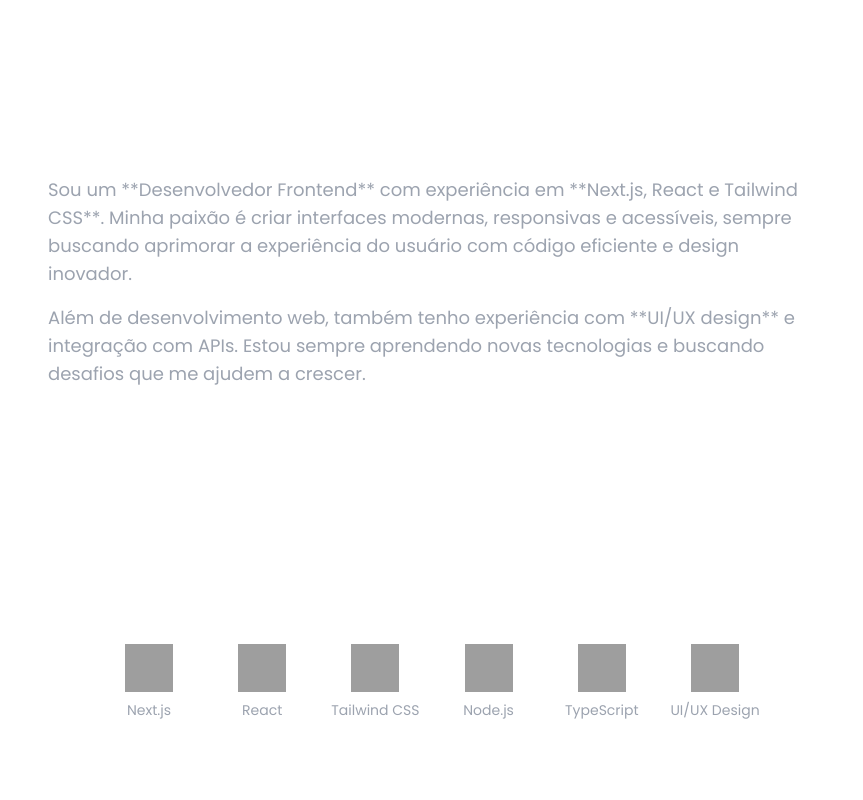
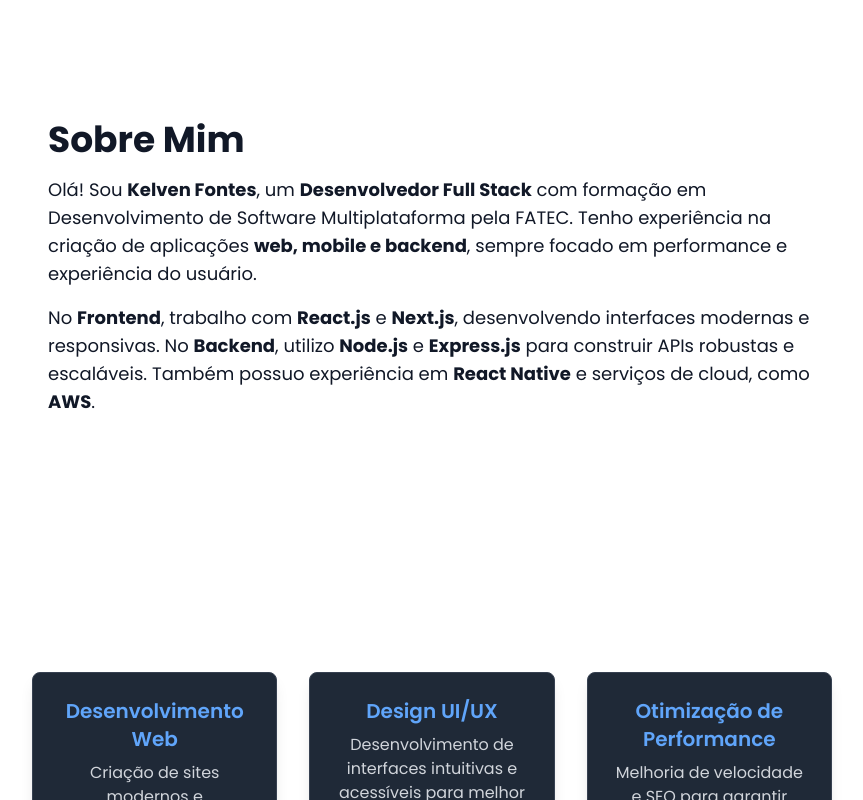
Before and after one commit to KelvenFontes/my-portfolio, a Next.js app: page / in a window 1280 px wide. Shown: the part 560-1360 px from the top of the page, without its empty margins (208-1071 px from the left). Built offline with nearby package versions, Linux system fonts and the light colour scheme; grey boxes are pictures that could not be loaded.

Commit message:
feat: update "About Me" section and remove "Skills" component

```diff
--- a/src/app/page.tsx
+++ b/src/app/page.tsx
@@ -3,7 +3,6 @@
 import { motion } from "framer-motion";
 import Navbar from "../components/Navbar";
 import About from "../components/About";
-import Skills from "../components/Skills";
 import Services from "../components/Services";
 import Projects from "../components/Projects";
 import Testimonials from "../components/Testimonials";
@@ -27,10 +26,6 @@ export default function Home() {
 
       <motion.section id="about" className="w-full max-w-4xl px-6 md:px-12 py-16 mx-auto text-center flex flex-col items-center justify-center" initial={{ opacity: 0 }} whileInView={{ opacity: 1 }} transition={{ duration: 0.8 }}>
         <About />
-      </motion.section>
-
-      <motion.section id="skills" className="w-full max-w-4xl px-6 md:px-12 py-16 mx-auto text-center flex flex-col items-center justify-center" initial={{ opacity: 0, y: 30 }} whileInView={{ opacity: 1, y: 0 }} transition={{ duration: 0.8 }}>
-        <Skills />
       </motion.section>
 
       <motion.section id="services" className="w-full max-w-4xl px-6 md:px-12 py-16 mx-auto text-center flex flex-col items-center justify-center" initial={{ opacity: 0, y: 30 }} whileInView={{ opacity: 1, y: 0 }} transition={{ duration: 0.8 }}>
--- a/src/components/About.tsx
+++ b/src/components/About.tsx
@@ -1,15 +1,15 @@
 const About = () => {
   return (
     <section className="max-w-3xl text-center sm:text-left mt-16">
-        <h2 className="text-4xl font-bold text-white mb-4">Sobre Mim</h2>
-        <p className="text-lg text-gray-400">
-          Sou um **Desenvolvedor Frontend** com experiência em **Next.js, React e Tailwind CSS**.
-          Minha paixão é criar interfaces modernas, responsivas e acessíveis, sempre buscando
-          aprimorar a experiência do usuário com código eficiente e design inovador.
+      <h2 className="text-4xl font-bold mb-4">Sobre Mim</h2>
+      <p className="text-lg">
+        Olá! Sou <strong>Kelven Fontes</strong>, um <strong>Desenvolvedor Full Stack</strong> com formação em Desenvolvimento de Software Multiplataforma pela FATEC.
+        Tenho experiência na criação de aplicações <strong>web, mobile e backend</strong>, sempre focado em performance e experiência do usuário.
       </p>
-        <p className="text-lg text-gray-400 mt-4">
-          Além de desenvolvimento web, também tenho experiência com **UI/UX design** e integração
-          com APIs. Estou sempre aprendendo novas tecnologias e buscando desafios que me ajudem a crescer.
+      <p className="text-lg mt-4">
+        No <strong>Frontend</strong>, trabalho com <strong>React.js</strong> e <strong>Next.js</strong>, desenvolvendo interfaces modernas e responsivas.
+        No <strong>Backend</strong>, utilizo <strong>Node.js</strong> e <strong>Express.js</strong> para construir APIs robustas e escaláveis.
+        Também possuo experiência em <strong>React Native</strong> e serviços de cloud, como <strong>AWS</strong>.
       </p>
     </section>
   );
--- a/src/components/Skills.tsx
+++ /dev/null
@@ -1,26 +0,0 @@
-const skills = [
-    { name: "Next.js", icon: "/tech-icons/nextjs.svg" },
-    { name: "React", icon: "/tech-icons/react.svg" },
-    { name: "Tailwind CSS", icon: "/tech-icons/tailwind.svg" },
-    { name: "Node.js", icon: "/tech-icons/nodejs.svg" },
-    { name: "TypeScript", icon: "/tech-icons/typescript.svg" },
-    { name: "UI/UX Design", icon: "/tech-icons/figma.svg" },
-  ];
-
-  const Skills = () => {
-    return (
-      <section className="max-w-4xl text-center mt-16">
-        <h2 className="text-4xl font-bold text-white mb-6">Minhas Habilidades</h2>
-        <div className="grid grid-cols-3 sm:grid-cols-6 gap-6">
-          {skills.map((skill) => (
-            <div key={skill.name} className="flex flex-col items-center">
-              <img src={skill.icon} alt={skill.name} className="w-12 h-12" />
-              <p className="text-gray-400 text-sm mt-2">{skill.name}</p>
-            </div>
-          ))}
-        </div>
-      </section>
-    );
-  };
-
-  export default Skills;
```
Lines whose indentation alone changed are shown as unchanged.
